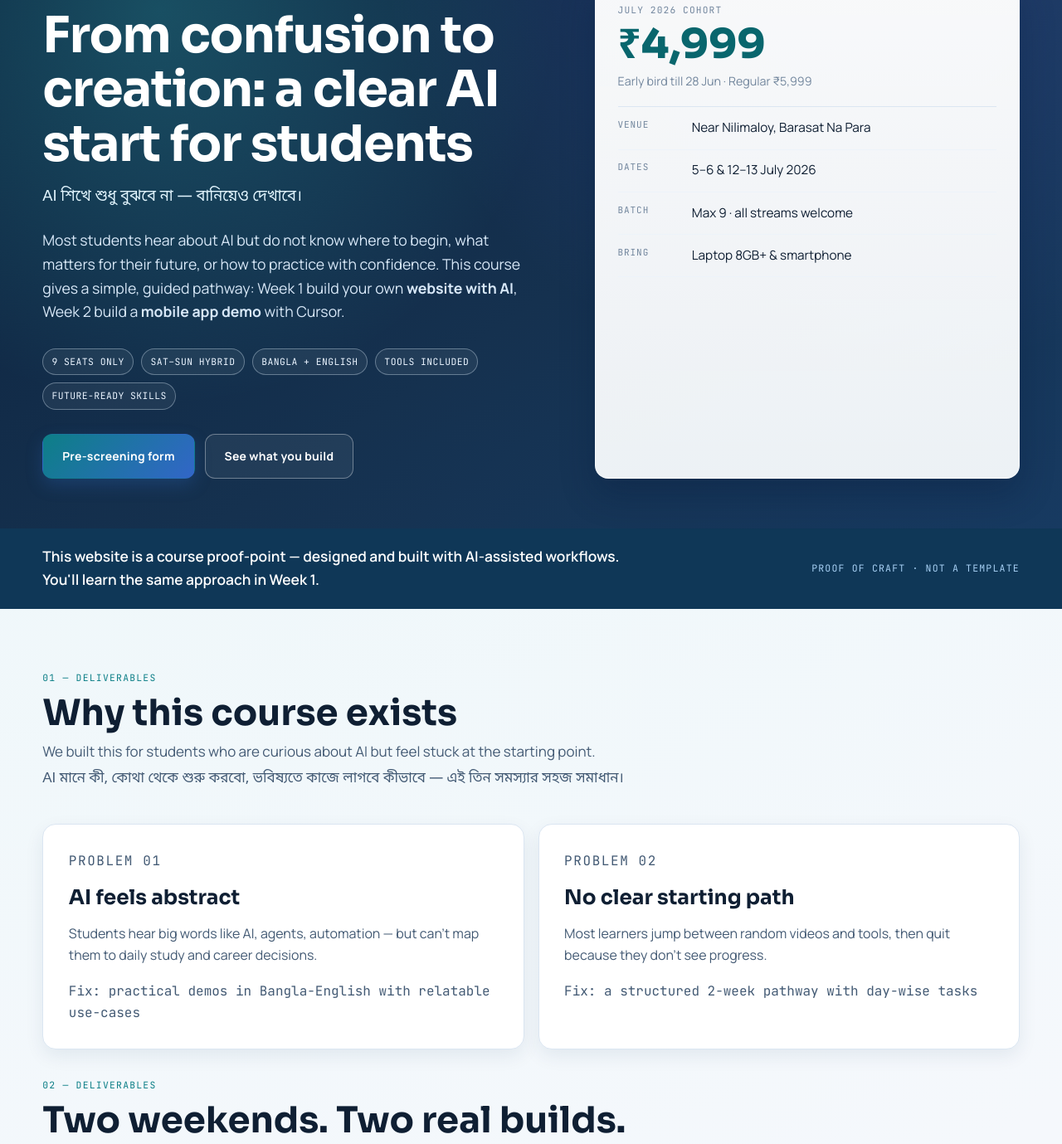
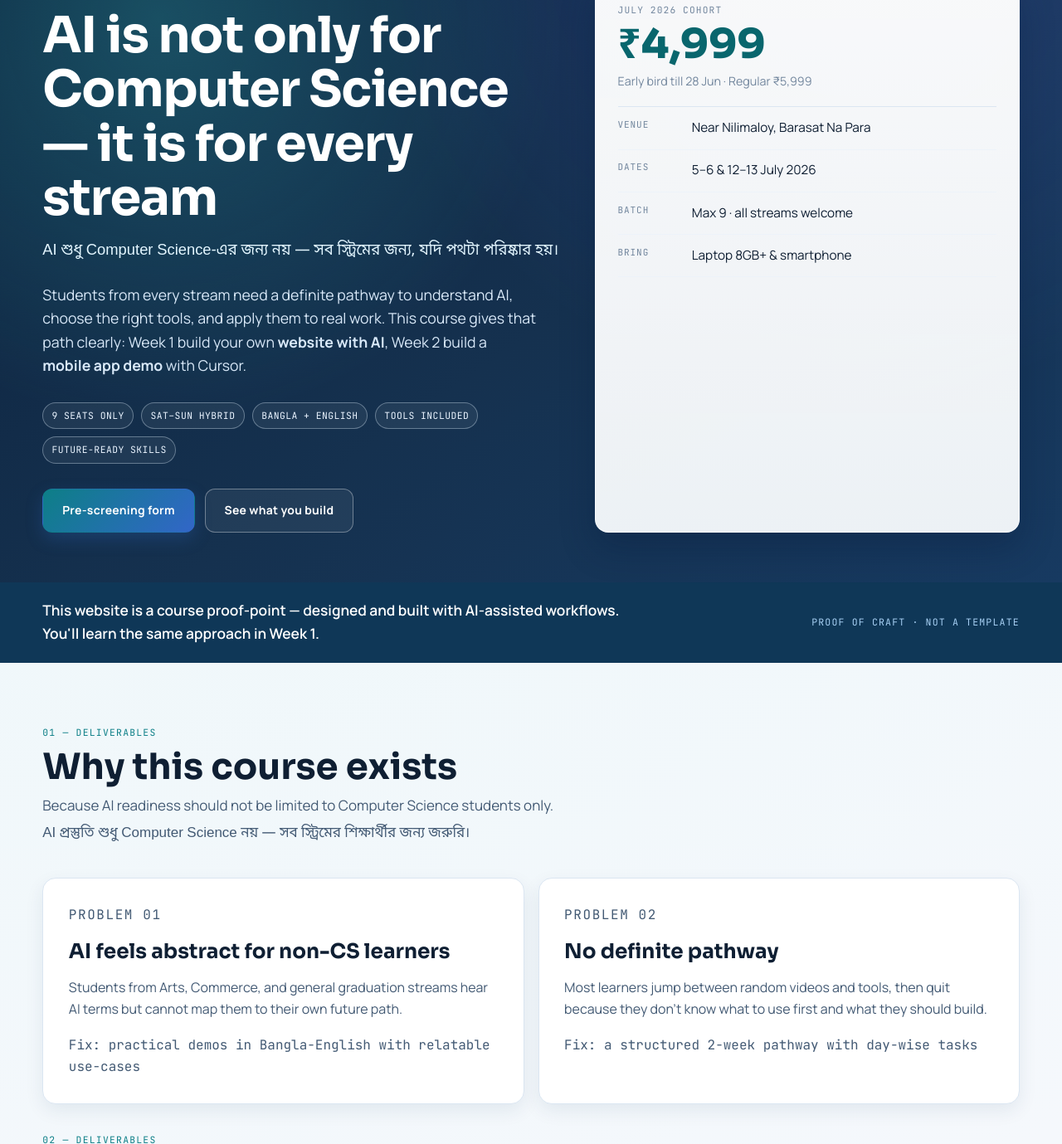
Before and after one commit to pratim-easyq2c/aitraining-barasat, a plain HTML site: page index.html in a window 1280 px wide. Shown: the part 182-1561 px from the top of the page at 83% size. Drawn offline with Linux system fonts and the light colour scheme.

Commit message:
Refine positioning: AI is for every stream, not only Computer Science.
Update hero and problem framing to emphasize clear pathway, tool selection, and build outcomes for all student streams.

Co-authored-by: Cursor <cursoragent@cursor.com>

```diff
--- a/index.html
+++ b/index.html
@@ -3,7 +3,7 @@
 <head>
   <meta charset="UTF-8">
   <meta name="viewport" content="width=device-width, initial-scale=1.0">
-  <meta name="description" content="EasyQ2C AI Prarambh Lab — 2-week AI course in Barasat. Build a website in Week 1 and a mobile app in Week 2. Clear beginner pathway for Year 12 and graduation students.">
+  <meta name="description" content="EasyQ2C AI Prarambh Lab — AI is for every stream, not only Computer Science. 2-week pathway in Barasat: clear understanding of AI tools and real project builds.">
   <title>AI Prarambh Lab · Barasat · EasyQ2C</title>
   <link rel="stylesheet" href="styles.css?v=20260621-0108">
   <link rel="icon" href="assets/EasyQ2CLogo.jpeg" type="image/jpeg">
@@ -37,11 +37,11 @@
     <div class="container hero-grid">
       <div>
         <p class="hero-eyebrow">EasyQ2C Pty Ltd · Sydney → Barasat</p>
-        <h1>From confusion to creation: a clear AI start for students</h1>
-        <p class="hero-bn">AI শিখে শুধু বুঝবে না — বানিয়েও দেখাবে।</p>
+        <h1>AI is not only for Computer Science — it is for every stream</h1>
+        <p class="hero-bn">AI শুধু Computer Science-এর জন্য নয় — সব স্ট্রিমের জন্য, যদি পথটা পরিষ্কার হয়।</p>
         <p class="hero-lead">
-          Most students hear about AI but do not know where to begin, what matters for their future,
-          or how to practice with confidence. This course gives a simple, guided pathway:
+          Students from every stream need a definite pathway to understand AI, choose the right tools,
+          and apply them to real work. This course gives that path clearly:
           Week 1 build your own <strong>website with AI</strong>, Week 2 build a
           <strong>mobile app demo</strong> with Cursor.
         </p>
@@ -95,20 +95,20 @@
       <div class="section-head">
         <p class="section-num">01 — Deliverables</p>
         <h2>Why this course exists</h2>
-        <p class="sub">We built this for students who are curious about AI but feel stuck at the starting point.</p>
-        <p class="bn">AI মানে কী, কোথা থেকে শুরু করবো, ভবিষ্যতে কাজে লাগবে কীভাবে — এই তিন সমস্যার সহজ সমাধান।</p>
+        <p class="sub">Because AI readiness should not be limited to Computer Science students only.</p>
+        <p class="bn">AI প্রস্তুতি শুধু Computer Science নয় — সব স্ট্রিমের শিক্ষার্থীর জন্য জরুরি।</p>
       </div>
       <div class="outcomes">
         <article class="outcome">
           <p class="outcome-week">Problem 01</p>
-          <h3>AI feels abstract</h3>
-          <p>Students hear big words like AI, agents, automation — but can’t map them to daily study and career decisions.</p>
+          <h3>AI feels abstract for non-CS learners</h3>
+          <p>Students from Arts, Commerce, and general graduation streams hear AI terms but cannot map them to their own future path.</p>
           <p class="outcome-highlight">Fix: practical demos in Bangla-English with relatable use-cases</p>
         </article>
         <article class="outcome">
           <p class="outcome-week">Problem 02</p>
-          <h3>No clear starting path</h3>
-          <p>Most learners jump between random videos and tools, then quit because they don’t see progress.</p>
+          <h3>No definite pathway</h3>
+          <p>Most learners jump between random videos and tools, then quit because they don't know what to use first and what they should build.</p>
           <p class="outcome-highlight">Fix: a structured 2-week pathway with day-wise tasks</p>
         </article>
       </div>
@@ -282,7 +282,7 @@
       <div class="section-head">
         <p class="section-num">06 — Enroll</p>
         <h2>Nine seats. Pre-screening first.</h2>
-        <p class="sub">Year 12 or graduation · all streams welcome, including Computer Science stream (some fundamentals may repeat for CS students)</p>
+        <p class="sub">Year 12 or graduation · all streams welcome, including Computer Science stream (some fundamentals may repeat for Computer Science stream students)</p>
       </div>
       <div class="enroll-steps">
         <div class="enroll-step">
```
Also changed, not shown: index-crimson.html (+10 -10 lines).
